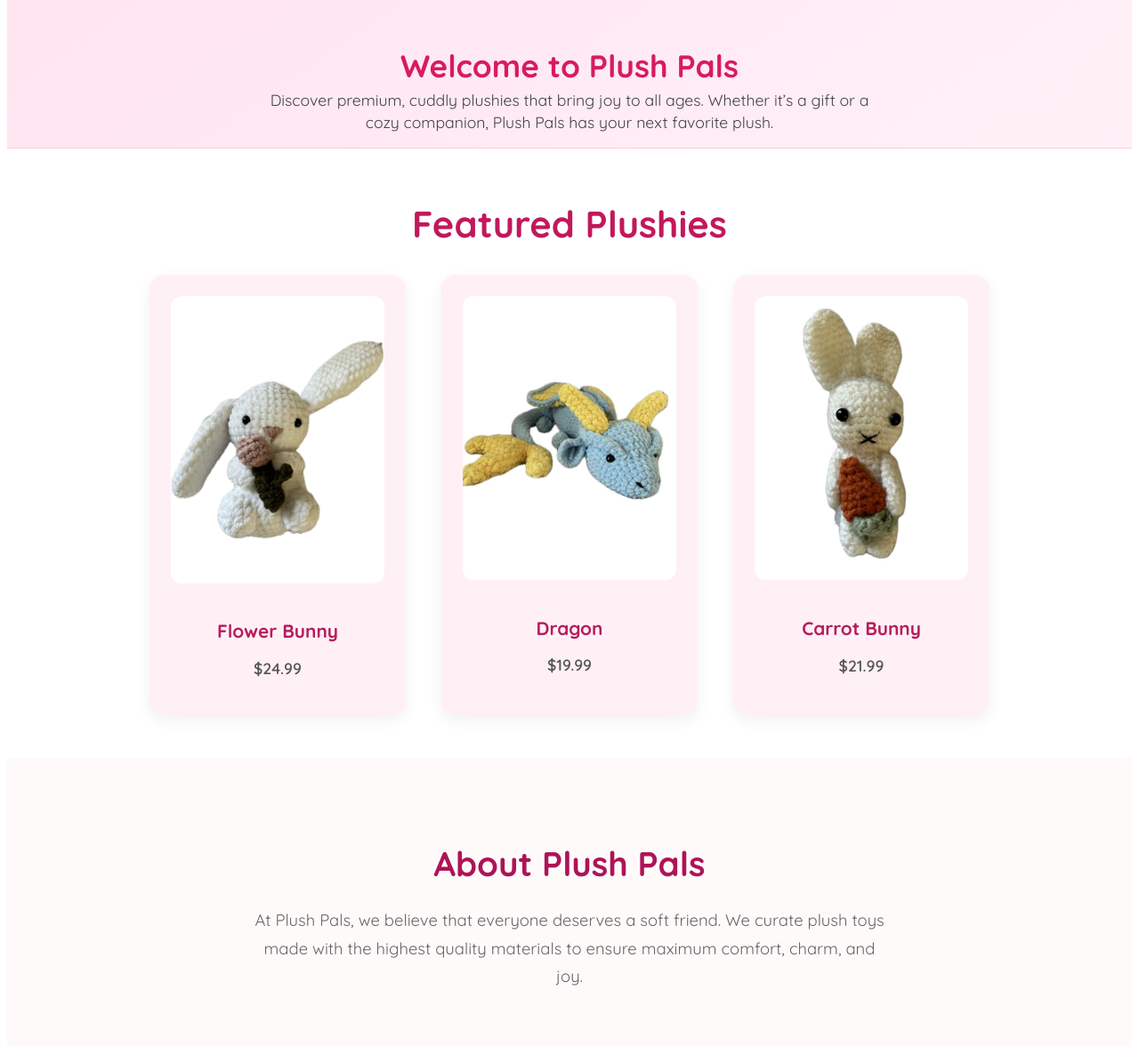
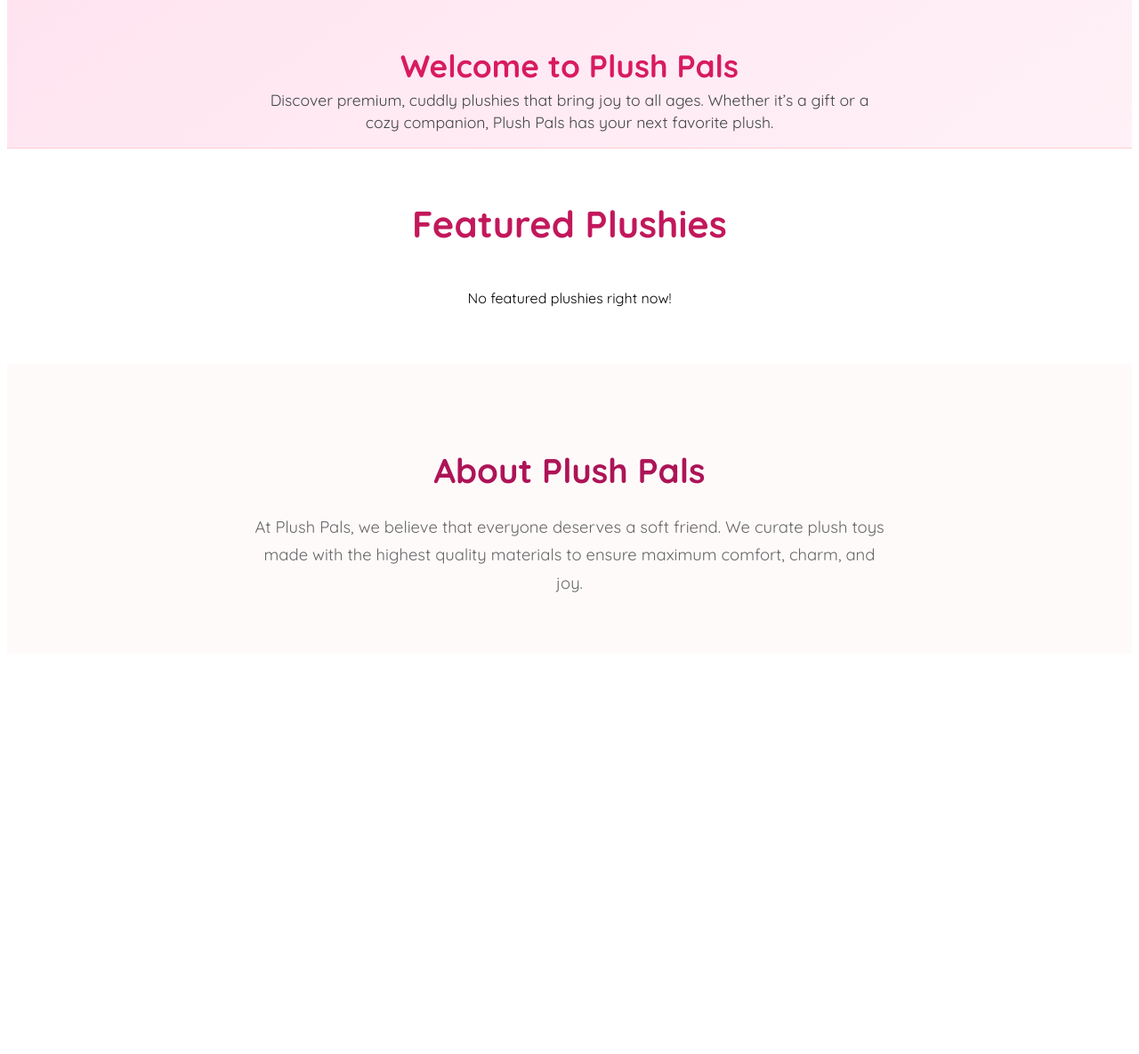
Before and after one commit to JustinCordova/PlushPals, a Django app: page / in a window 1280 px wide. Shown: the part 125-1310 px from the top of the page at 89% size. After the commit the page ends 791 px from the top, so only its background shows below. Run offline with Django 5.2, Linux system fonts and the light colour scheme; data that the repository does not hold is empty.

Commit message:
Added featured items functionality to home page

```diff
--- a/plushpals/store/templates/store/index.html
+++ b/plushpals/store/templates/store/index.html
@@ -26,23 +26,18 @@ Plush Pals Store
 <section id="featured-products">
   <h2>Featured Plushies</h2>
   <div class="product-grid">
-    <div class="product-card">
-      <img src="{% static 'store/images/tulipbunnyanimal.jpg' %}" alt="Flower Bunny Plush">
-      <h3>Flower Bunny</h3>
-      <p>$24.99</p>
-    </div>
-    <div class="product-card">
-      <img src="{% static 'store/images/dragonanimal.jpg' %}" alt="Dragon Plush">
-      <h3>Dragon</h3>
-      <p>$19.99</p>
-    </div>
-    <div class="product-card">
-      <img src="{% static 'store/images/carrotbunnyanimal.jpg' %}" alt="Carrot Bunny Plush">
-      <h3>Carrot Bunny</h3>
-      <p>$21.99</p>
-    </div>
+    {% for product in featured_products %}
+      <div class="product-card">
+        <img src="{{ product.image.url }}" alt="{{ product.name }}">
+        <h3>{{ product.name }}</h3>
+        <p>${{ product.price }}</p>
+      </div>
+    {% empty %}
+      <p>No featured plushies right now!</p>
+    {% endfor %}
   </div>
 </section>
+
 
 <!-- About Section -->
 <section id="about">
--- a/plushpals/store/views.py
+++ b/plushpals/store/views.py
@@ -4,7 +4,8 @@ from .models import Product, Feedback
 # Create your views here.
 
 def home(request):
-    return render(request, 'store/index.html')
+    featured_products = Product.objects.filter(is_featured=True)
+    return render(request, 'store/index.html', {'featured_products': featured_products})
 
 def shop(request):
     products = Product.objects.all()
```
Also changed, not shown: 1 other file.
